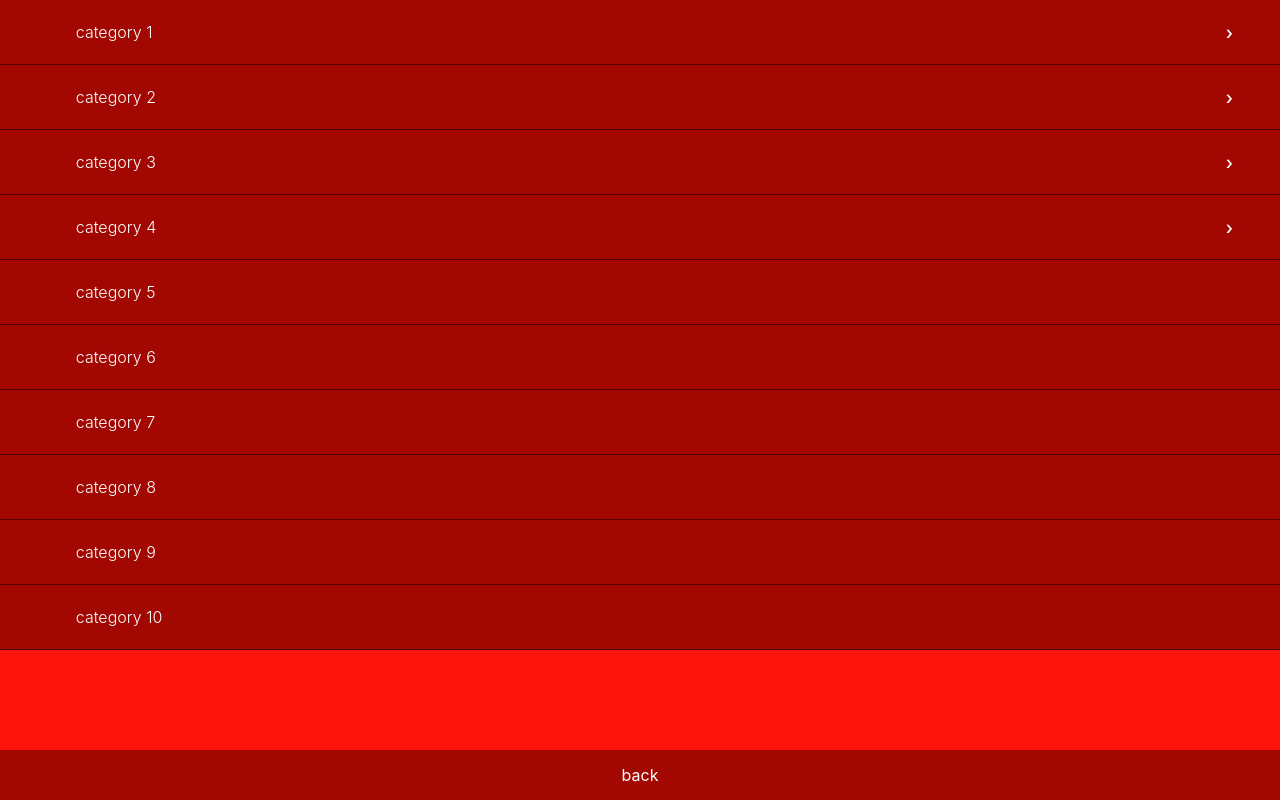
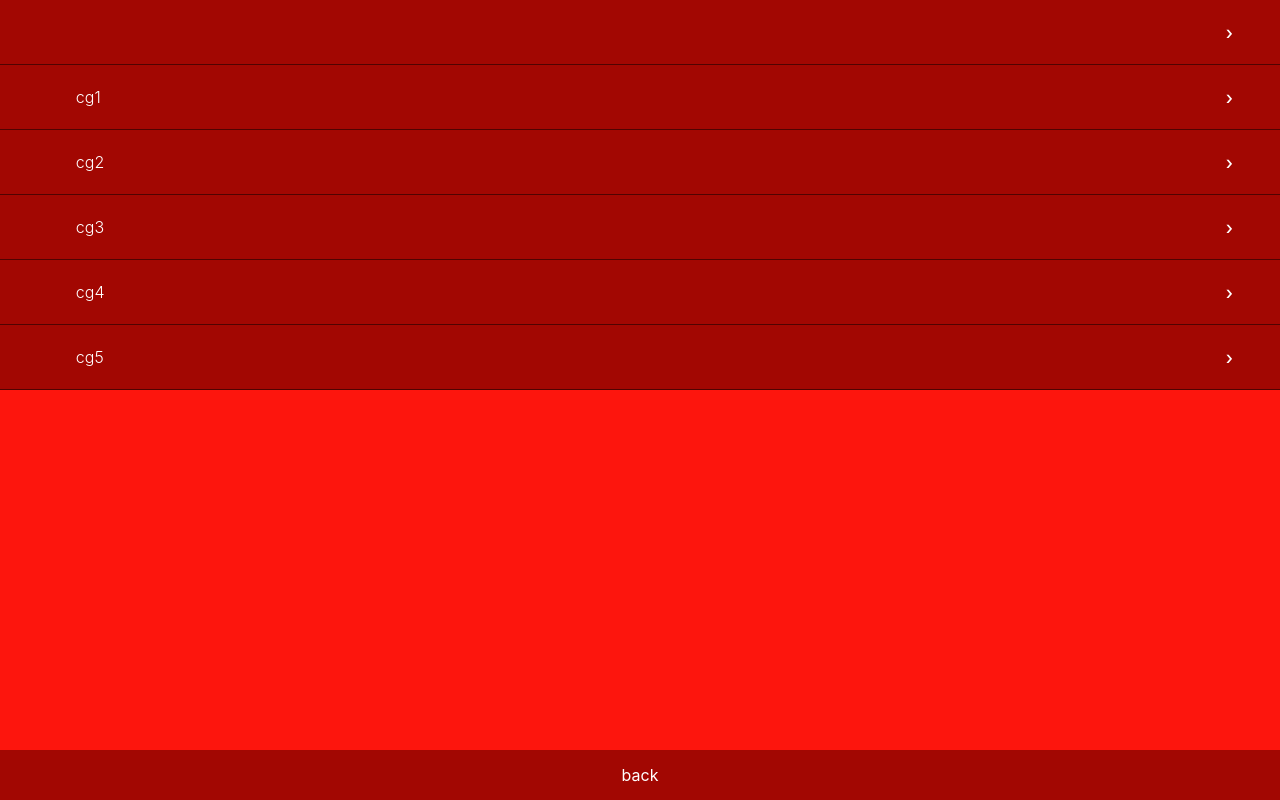
Before and after one commit to btk44/micro-apps-ui, a React (Create React App) app: page / in a window 1280 px wide. Both pictures are taken after a click on the button "category". Built offline with nearby package versions, Linux system fonts and the light colour scheme.

Commit message:
structure changes started

```diff
--- a/src/components/item-picker/ItemPicker.tsx
+++ b/src/components/item-picker/ItemPicker.tsx
@@ -9,6 +9,7 @@ interface ItemPickerProps{
   parentPropName?: string
   childListPropName?: string
   keyPropName: string
+  descriptionPropName: string
 }
 
 export default function ItemPicker(props: ItemPickerProps) {
@@ -21,7 +22,7 @@ export default function ItemPicker(props: ItemPickerProps) {
   const [items, setItems] = useState(props.sourceItemList)
 
   function hasChildItems(item: any){
-    return !!(nestedItemsMode && item[childListPropName].length)
+    return !!(nestedItemsMode && item[childListPropName]?.length)
   }
 
   function onItemSelect(item: any){
@@ -33,7 +34,7 @@ export default function ItemPicker(props: ItemPickerProps) {
 
   function onBack(){
     const parentItem = nestedItemsMode ? items[0][parentPropName] : null
-    if(!parentItem)
+    if(parentItem === null || parentItem === undefined)
       props.onCancel() // and close this picker
     else
       setItems(parentItem[parentPropName] ?
@@ -48,7 +49,7 @@ export default function ItemPicker(props: ItemPickerProps) {
             <li
                 key={item[props.keyPropName]} onClick={() => onItemSelect(item)}>
               <img src={require('./icons/icon.svg').default} alt='' style={{borderColor: item.color}}/>
-              <span>{ item.name }</span>
+              <span>{ item[props.descriptionPropName] }</span>
               {hasChildItems(item) && <span className='children-indicator'>&#8250;</span> }
             </li>
           )
--- a/src/fake-data/DummyCategories.tsx
+++ b/src/fake-data/DummyCategories.tsx
@@ -1,58 +1,87 @@
 import { Category } from "../objects/category"
 
 const DummyCategories: any[] = [
-    { id: 1, name: 'category 1', parentId: 0, color: '#347aeb', icon: 'sth.svg'},
-    { id: 2, name: 'category 2', parentId: 0, color: '#347aeb', icon: 'sth.svg' },
-    { id: 3, name: 'category 3', parentId: 0, color: '#347aeb', icon: 'sth.svg' },
-    { id: 4, name: 'category 4', parentId: 0, color: '#347aeb', icon: 'sth.svg' },
-    { id: 5, name: 'category 5', parentId: 0, color: '#347aeb', icon: 'sth.svg' },
-    { id: 6, name: 'category 6', parentId: 0, color: '#347aeb', icon: 'sth.svg' },
-    { id: 7, name: 'category 7', parentId: 0, color: '#347aeb', icon: 'sth.svg' },
-    { id: 8, name: 'category 8', parentId: 0, color: '#347aeb', icon: 'sth.svg' },
-    { id: 9, name: 'category 9', parentId: 0, color: '#347aeb', icon: 'sth.svg' },
-    { id: 10, name: 'category 10', parentId: 0, color: '#347aeb', icon: 'sth.svg' },
-    { id: 11, name: 'category 11', parentId: 1, color: '#347aeb', icon: 'sth.svg' },
-    { id: 12, name: 'category 12', parentId: 1, color: '#347aeb', icon: 'sth.svg' },
-    { id: 13, name: 'category 13', parentId: 1, color: '#347aeb', icon: 'sth.svg' },
-    { id: 14, name: 'category 14', parentId: 2, color: '#347aeb', icon: 'sth.svg' },
-    { id: 15, name: 'category 15', parentId: 2, color: '#347aeb', icon: 'sth.svg' },
-    { id: 16, name: 'category 16', parentId: 3, color: '#347aeb', icon: 'sth.svg' },
-    { id: 17, name: 'category 17', parentId: 3, color: '#347aeb', icon: 'sth.svg' },
-    { id: 18, name: 'category 18', parentId: 4, color: '#347aeb', icon: 'sth.svg' },
-    { id: 19, name: 'category 19', parentId: 4, color: '#347aeb', icon: 'sth.svg' },
-    { id: 20, name: 'category 20', parentId: 4, color: '#347aeb', icon: 'sth.svg' },
-    { id: 21, name: 'category 21', parentId: 4, color: '#347aeb', icon: 'sth.svg' },
-    { id: 22, name: 'category 22', parentId: 4, color: '#347aeb', icon: 'sth.svg' },
-    { id: 23, name: 'category long name', parentId: 4, color: '#347aeb', icon: 'sth.svg' },
-    { id: 24, name: 'category 24', parentId: 4, color: '#347aeb', icon: 'sth.svg' },
-    { id: 25, name: 'category 25', parentId: 4, color: '#347aeb', icon: 'sth.svg' },
-    { id: 26, name: 'category 26', parentId: 20, color: '#347aeb', icon: 'sth.svg' }
+    { id: 1, name: 'category 1', categoryGroupName: '', color: '#347aeb', icon: 'sth.svg'},
+    { id: 2, name: 'category 2', categoryGroupName: '', color: '#347aeb', icon: 'sth.svg' },
+    { id: 3, name: 'category 3', categoryGroupName: '', color: '#347aeb', icon: 'sth.svg' },
+    { id: 4, name: 'category 4', categoryGroupName: '', color: '#347aeb', icon: 'sth.svg' },
+    { id: 5, name: 'category 5', categoryGroupName: '', color: '#347aeb', icon: 'sth.svg' },
+    { id: 6, name: 'category 6', categoryGroupName: '', color: '#347aeb', icon: 'sth.svg' },
+    { id: 7, name: 'category 7', categoryGroupName: '', color: '#347aeb', icon: 'sth.svg' },
+    { id: 8, name: 'category 8', categoryGroupName: '', color: '#347aeb', icon: 'sth.svg' },
+    { id: 9, name: 'category 9', categoryGroupName: '', color: '#347aeb', icon: 'sth.svg' },
+    { id: 10, name: 'category 10', categoryGroupName: '', color: '#347aeb', icon: 'sth.svg' },
+    { id: 11, name: 'category 11', categoryGroupName: 'cg1', color: '#347aeb', icon: 'sth.svg' },
+    { id: 12, name: 'category 12', categoryGroupName: 'cg1', color: '#347aeb', icon: 'sth.svg' },
+    { id: 13, name: 'category 13', categoryGroupName: 'cg1', color: '#347aeb', icon: 'sth.svg' },
+    { id: 14, name: 'category 14', categoryGroupName: 'cg2', color: '#347aeb', icon: 'sth.svg' },
+    { id: 15, name: 'category 15', categoryGroupName: 'cg2', color: '#347aeb', icon: 'sth.svg' },
+    { id: 16, name: 'category 16', categoryGroupName: 'cg3', color: '#347aeb', icon: 'sth.svg' },
+    { id: 17, name: 'category 17', categoryGroupName: 'cg3', color: '#347aeb', icon: 'sth.svg' },
+    { id: 18, name: 'category 18', categoryGroupName: 'cg4', color: '#347aeb', icon: 'sth.svg' },
+    { id: 19, name: 'category 19', categoryGroupName: 'cg4', color: '#347aeb', icon: 'sth.svg' },
+    { id: 20, name: 'category 20', categoryGroupName: 'cg4', color: '#347aeb', icon: 'sth.svg' },
+    { id: 21, name: 'category 21', categoryGroupName: 'cg4', color: '#347aeb', icon: 'sth.svg' },
+    { id: 22, name: 'category 22', categoryGroupName: 'cg4', color: '#347aeb', icon: 'sth.svg' },
+    { id: 23, name: 'category long name', categoryGroupName: 'cg4', color: '#347aeb', icon: 'sth.svg' },
+    { id: 24, name: 'category 24', categoryGroupName: 'cg4', color: '#347aeb', icon: 'sth.svg' },
+    { id: 25, name: 'category 25', categoryGroupName: 'cg4', color: '#347aeb', icon: 'sth.svg' },
+    { id: 26, name: 'category 26', categoryGroupName: 'cg5', color: '#347aeb', icon: 'sth.svg' }
 ]
 
-function GetCategoriesTree(): Category[] {
-    const items = DummyCategories.map(x => CreateItem(x))
+// function GetCategoriesTree(): Category[] {
+//     const items = DummyCategories.map(x => CreateItem(x))
 
-    items.forEach(x => {
-        const parentCategoryList = items.filter(y => y.id === x.parentId)
-        x.childCategories = items.filter(y => y.parentId === x.id)
-        x.parentCategory = parentCategoryList.length ? parentCategoryList[0] : null
-    })
+//     items.forEach(x => {
+//         const parentCategoryList = items.filter(y => y.id === x.categoryGroupName)
+//         x.childCategories = items.filter(y => y.categoryGroupName === x.id)
+//         x.parentCategory = parentCategoryList.length ? parentCategoryList[0] : null
+//     })
 
-    return items.filter(x => x.parentId === 0)
+//     return items.filter(x => x.categoryGroupName === 0)
+// }
+
+// function CreateItem(x: any): Category{
+//     return {
+//         id: x.id,
+//         name: x.name,
+//         categoryGroupName: x.categoryGroupName,
+//         color: x.color,
+//         icon: x.icon,
+//         parentCategory: null,
+//         childCategories: null
+//     }
+// }
+
+// const CategoriesTree = GetCategoriesTree()
+
+// function GetCategoriesTree(): Category[] {
+//     const items = DummyCategories.map(x => CreateItem(x))
+
+//     items.forEach(x => {
+//         const parentCategoryList = items.filter(y => y.id === x.categoryGroupName)
+//         x.childCategories = items.filter(y => y.categoryGroupName === x.id)
+//         x.parentCategory = parentCategoryList.length ? parentCategoryList[0] : null
+//     })
+
+//     return items.filter(x => x.categoryGroupName === 0)
+// }
+
+function GetCategoriesStructure(): any[] {
+    const groupKeys = new Set(DummyCategories.map(x => x.categoryGroupName))
+    const categoryGroups: any[] = []
+    groupKeys.forEach((group, index) => categoryGroups.push(
+        {
+            id: index,
+            name: group,
+            childCategories: DummyCategories.filter(x => x.categoryGroupName === group),
+            //categoryGroupName: null
+        }
+    ))
+
+    return categoryGroups;
 }
 
-function CreateItem(x: any): Category{
-    return {
-        id: x.id,
-        name: x.name,
-        parentId: x.parentId,
-        color: x.color,
-        icon: x.icon,
-        parentCategory: null,
-        childCategories: null
-    }
-}
+const CategoriesStructure = GetCategoriesStructure()
 
-const CategoriesTree = GetCategoriesTree()
-
-export { DummyCategories, CategoriesTree }
+export { DummyCategories, CategoriesStructure } //CategoriesTree }
--- a/src/objects/transaction.tsx
+++ b/src/objects/transaction.tsx
@@ -1,17 +1,12 @@
-import { TransactionType } from '../constants/transaction-type'
+export interface Transaction {
+    id: number
+    ownerId: number
+    date: Date
+    accountId: number
+    amount: number
+    categoryId: number
+    groupKey: string
 
-export class Transaction {
-    accountId: number
-    categoryId: number
-    amount: number
-    date: Date
-    type: TransactionType
-
-    constructor() { // change it later
-      this.accountId = 0
-      this.categoryId = 0
-      this.amount = 0
-      this.date = new Date()
-      this.type = TransactionType.Expense
-    }
+    payee: string
+    comment: string
   }
--- a/src/pages/Home.tsx
+++ b/src/pages/Home.tsx
@@ -1,7 +1,7 @@
 import React from 'react';
 import Calculator from '../components/calculator/Calculator';
 import { useState } from 'react';
-import { CategoriesTree } from '../fake-data/DummyCategories';
+import { CategoriesStructure } from '../fake-data/DummyCategories';
 import ItemPicker from '../components/item-picker/ItemPicker';
 import DummyAccounts from '../fake-data/DummyAccounts';
 import './Home.scss'
@@ -17,7 +17,7 @@ export default function Home(){
     theme: 'red-theme'
   })
 
-  const [transaction, setTransaction] = useState(new Transaction())
+  const [transaction, setTransaction] = useState({date: new Date(), amount: 0} as Transaction)
 
   function showModal(): boolean {
     return pageLayout.showAccountPicker || pageLayout.showCategoryPicker
@@ -41,7 +41,7 @@ export default function Home(){
 
   function onTypeChange(type: TransactionType): void {
     setPageLayout({ ...pageLayout, theme: type === TransactionType.Expense ? 'red-theme' : 'green-theme'})
-    setTransaction({ ...transaction, type: type })
+    //setTransaction({ ...transaction, type: type })
   }
 
   function onAccountChange(account: Account): void {
@@ -70,10 +70,10 @@ export default function Home(){
       <div className='buttons'>
         <button>{ 'Ania' }</button>
         <button> { getDateString() }</button>
-        <button className={transaction.type !== TransactionType.Expense ? 'inactive' : ''}
+        {/* <button className={transaction.type !== TransactionType.Expense ? 'inactive' : ''}
                 onClick={() => onTypeChange(TransactionType.Expense)}>expense</button>
         <button className={transaction.type !== TransactionType.Income ? 'inactive' : ''}
-                onClick={() => onTypeChange(TransactionType.Income)}>income</button>
+                onClick={() => onTypeChange(TransactionType.Income)}>income</button> */}
         <button onClick={showCategoryPick}>{ transaction.categoryId ? transaction.categoryId : 'category' }</button>
         <button onClick={showAccountPick}> { transaction.accountId ? transaction.accountId : 'account' }</button>
       </div>
@@ -87,17 +87,20 @@ export default function Home(){
             <ItemPicker
               onUpdate={onCategoryChange}
               onCancel={closeModal}
-              sourceItemList={CategoriesTree}
-              parentPropName='parentCategory'
+              sourceItemList={CategoriesStructure}
+              //parentPropName='parentCategory'
+              parentPropName='categoryGroupName'
               childListPropName='childCategories'
-              keyPropName='id'></ItemPicker>
+              keyPropName='id'
+              descriptionPropName='name'></ItemPicker>
           }
           { pageLayout.showAccountPicker &&
             <ItemPicker
               onUpdate={onAccountChange}
               onCancel={closeModal}
               sourceItemList={DummyAccounts}
-              keyPropName='id'></ItemPicker>
+              keyPropName='id'
+              descriptionPropName='name'></ItemPicker>
           }
         </div>
       }
```
Also changed, not shown: src/fake-data/DummyAccounts.tsx (+10 -10 lines), src/objects/account.tsx (+6 -10 lines), src/objects/category.tsx (+4 -14 lines), src/objects/currency.tsx (added, +7 -0 lines).
